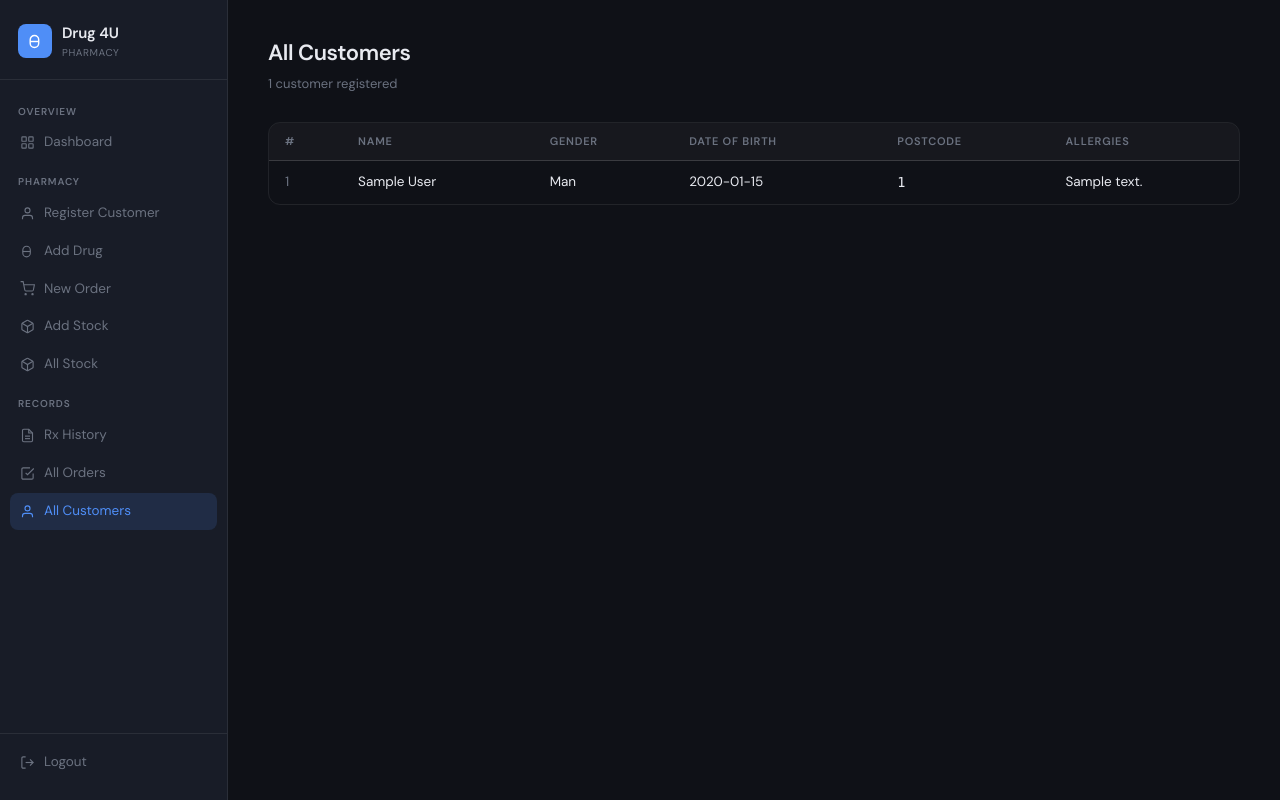
After one commit to syeddaniyal6511/drug_4u, a PHP site: page /drug_4u/pages/all_customers.php in a window 1280 px wide. The commit adds this page. Run offline with PHP 8.4, Linux system fonts and the light colour scheme; the visitor is signed in with stand-in values (Sample User, id 1); tables that the repository leaves empty hold one stand-in row (values such as "Sample post").

Commit message:
all customer listing page
Co-authored-by: Copilot <copilot@github.com>

```diff
--- a/database/queries.php
+++ b/database/queries.php
@@ -207,13 +207,21 @@ function presc_history(int $customerID): array {
     }
 }
 
-function get_all_customers() {
+function get_all_customers(): array {
     require __DIR__ . '/connect_db.php';
-
-    $stmt = $objPdo->prepare("SELECT customerID, firstname, lastname FROM customer ORDER BY firstname ASC");
-    $stmt->execute();
-
-    return $stmt->fetchAll(PDO::FETCH_ASSOC);
+    try {
+        $stmt = $objPdo->query("
+            SELECT c.customerID, c.firstname, c.lastname, c.gender, c.dob, c.postcode,
+                   GROUP_CONCAT(a.description SEPARATOR '; ') AS allergies
+            FROM customer c
+            LEFT JOIN allergies a ON c.customerID = a.customerID
+            GROUP BY c.customerID
+            ORDER BY c.customerID ASC
+        ");
+        return $stmt->fetchAll(PDO::FETCH_ASSOC);
+    } catch (PDOException $e) {
+        return [];
+    }
 }
 
 function get_all_drugs(): array {
--- /dev/null
+++ b/pages/all_customers.php
@@ -0,0 +1,60 @@
+<?php
+session_start();
+
+if (!isset($_SESSION['user_id'])) {
+    header("Location: login.html");
+    exit();
+}
+
+require_once '../database/queries.php';
+
+$customers = get_all_customers();
+
+$pageTitle   = 'All Customers';
+$currentPage = 'all_customers';
+include './partials/header.php';
+?>
+
+<div class="page-header">
+  <h1>All Customers</h1>
+  <p><?= count($customers) ?> customer<?= count($customers) !== 1 ? 's' : '' ?> registered</p>
+</div>
+
+<?php if (empty($customers)): ?>
+  <div class="empty-state">No customers found. <a href="./register_customer.php">Register a customer</a></div>
+<?php else: ?>
+  <div class="table-wrap">
+    <table>
+      <thead>
+        <tr>
+          <th>#</th>
+          <th>Name</th>
+          <th>Gender</th>
+          <th>Date of Birth</th>
+          <th>Postcode</th>
+          <th>Allergies</th>
+        </tr>
+      </thead>
+      <tbody>
+        <?php foreach ($customers as $row): ?>
+          <tr>
+            <td style="color:var(--muted)"><?= (int)$row['customerID'] ?></td>
+            <td><?= htmlspecialchars($row['firstname'] . ' ' . $row['lastname'], ENT_QUOTES, 'UTF-8') ?></td>
+            <td><?= htmlspecialchars(ucfirst($row['gender']), ENT_QUOTES, 'UTF-8') ?></td>
+            <td><?= htmlspecialchars($row['dob'], ENT_QUOTES, 'UTF-8') ?></td>
+            <td style="font-family:var(--mono, monospace)"><?= htmlspecialchars($row['postcode'], ENT_QUOTES, 'UTF-8') ?></td>
+            <td>
+              <?php if ($row['allergies']): ?>
+                <?= htmlspecialchars($row['allergies'], ENT_QUOTES, 'UTF-8') ?>
+              <?php else: ?>
+                <span style="color:var(--muted)">None</span>
+              <?php endif; ?>
+            </td>
+          </tr>
+        <?php endforeach; ?>
+      </tbody>
+    </table>
+  </div>
+<?php endif; ?>
+
+<?php include './partials/footer.php'; ?>
--- a/pages/partials/header.php
+++ b/pages/partials/header.php
@@ -4,8 +4,8 @@
  * Set $pageTitle and $currentPage before including.
  *
  * $currentPage values:
- *   dashboard | register_customer | newdrug | new_order
- *   prescription_history | all_orders
+ *   dashboard | register_customer | newdrug | new_order | add_stock | all_stock
+ *   prescription_history | all_orders | all_customers
  */
 $pageTitle   = $pageTitle   ?? 'Drug 4U';
 $currentPage = $currentPage ?? '';
@@ -88,6 +88,11 @@ function nav_active(string $page, string $current): string {
         <svg viewBox="0 0 24 24"><polyline points="9 11 12 14 22 4"/><path d="M21 12v7a2 2 0 0 1-2 2H5a2 2 0 0 1-2-2V5a2 2 0 0 1 2-2h11"/></svg>
         All Orders
       </a>
+
+      <a href="./all_customers.php" class="nav-link<?= nav_active('all_customers', $currentPage) ?>">
+        <svg viewBox="0 0 24 24"><path d="M20 21v-2a4 4 0 0 0-4-4H8a4 4 0 0 0-4 4v2"/><circle cx="12" cy="7" r="4"/></svg>
+        All Customers
+      </a>
     </nav>
 
     <div class="nav-footer">
```
